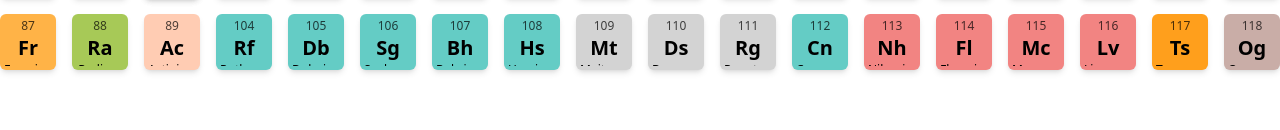
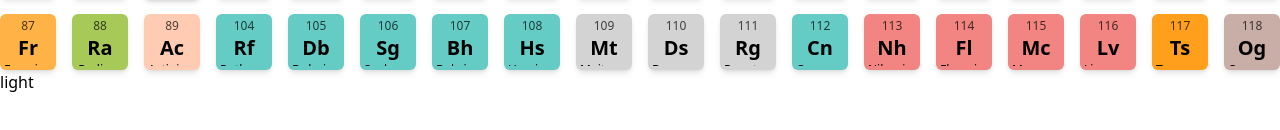
Before and after one commit to fredrikj31/periodic-table, a React (Vite) app: page / in a window 1280 px wide. Shown: the part 418-548 px from the top of the page. Built offline with nearby package versions, Linux system fonts and the light colour scheme.

Commit message:
feat(app): adds theme provider and toggler

```diff
--- a/src/App.tsx
+++ b/src/App.tsx
@@ -1,10 +1,15 @@
 import { PeriodicTable } from "./components/PeriodicTable";
+import { ThemeToggler } from "./components/ThemeToggler";
+import { ThemeProvider } from "./providers/theme";
 
 function App() {
   return (
-    <>
-      <PeriodicTable />
-    </>
+    <div className="bg-white dark:bg-zinc-800 w-full min-h-screen">
+      <ThemeProvider defaultTheme="light" storageKey="periodic-table-theme">
+        <PeriodicTable />
+        <ThemeToggler />
+      </ThemeProvider>
+    </div>
   );
 }
 
```
